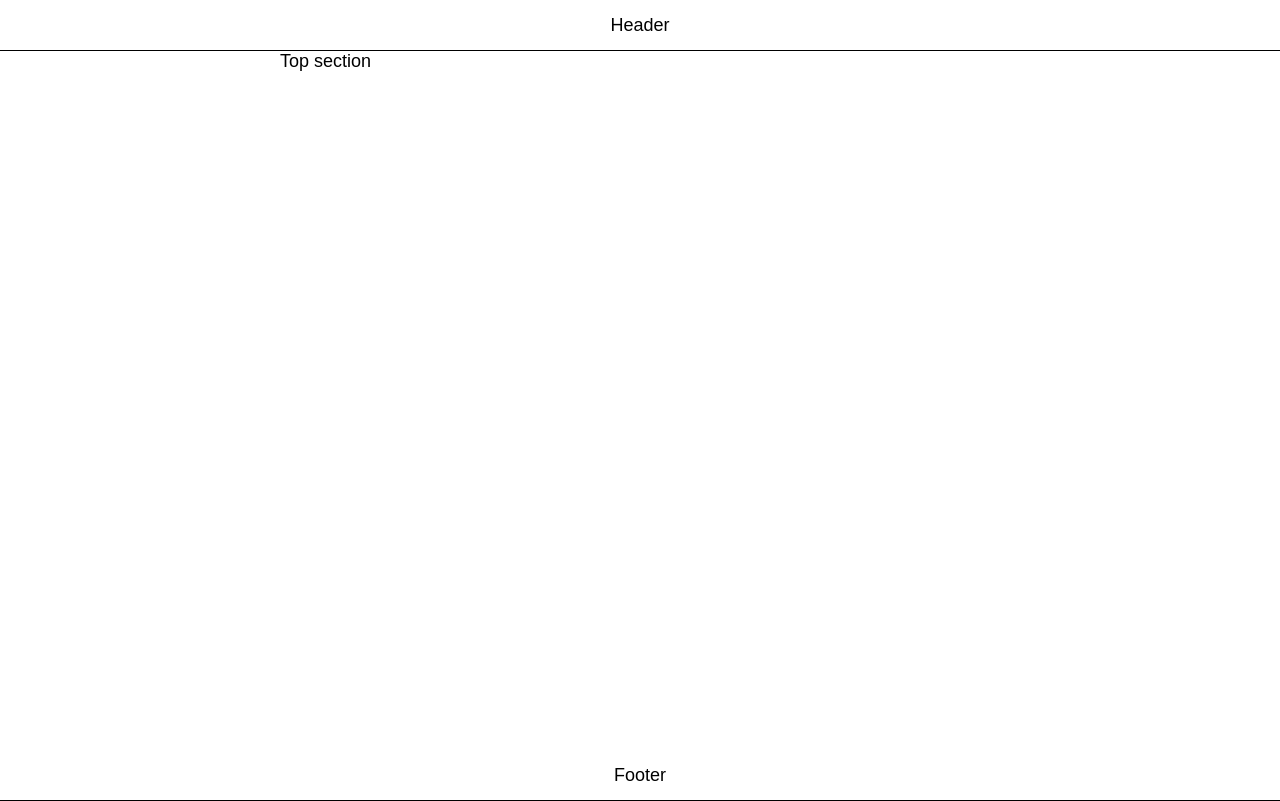
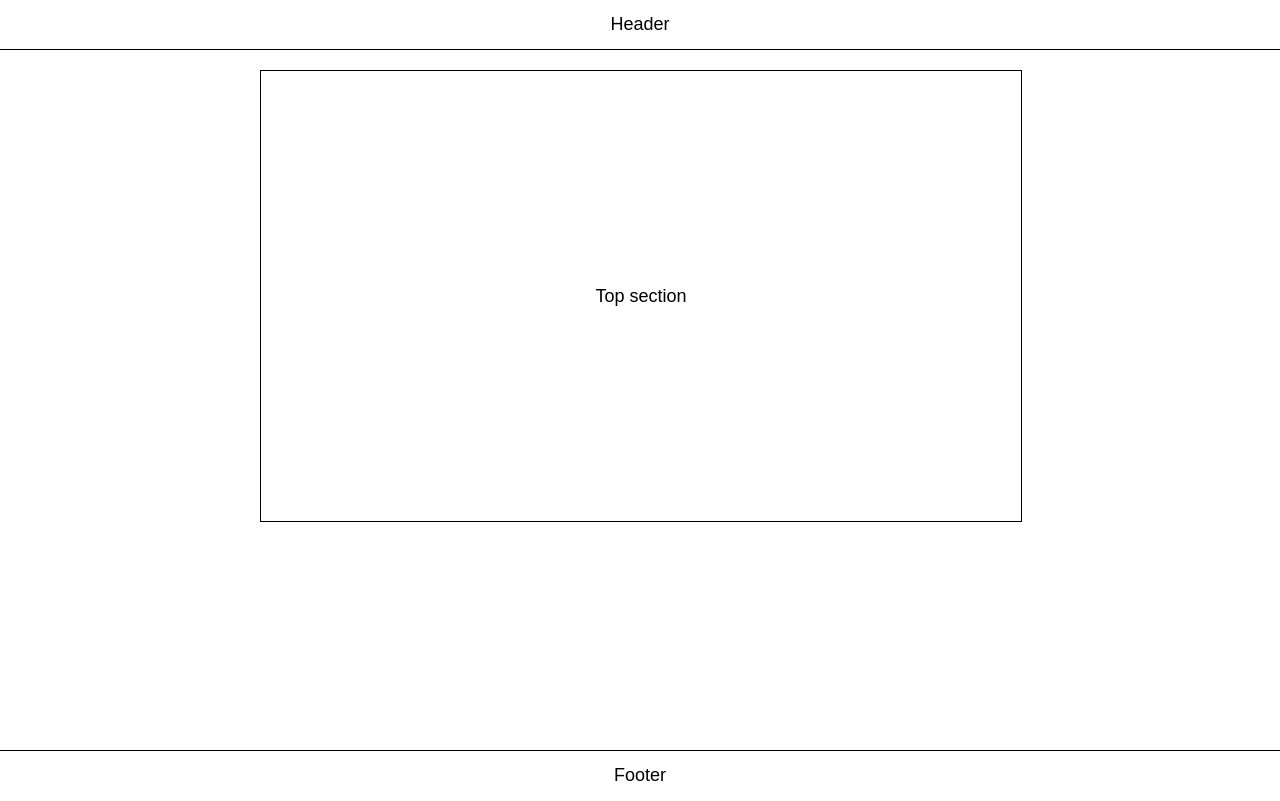
Before and after one commit to ooloo-io/github-flow-yonilurie, a website: page src/index.html in a window 1280 px wide. Drawn offline with nearby package versions, Linux system fonts and the light colour scheme.

Commit message:
Style top section

```diff
--- a/src/styles.css
+++ b/src/styles.css
@@ -4,13 +4,6 @@ body {
 }
 
 .header {
-    height: 50px;
-    display: flex;
-    justify-content: center;
-    align-items: center;
-    border-bottom: 1px solid black;
-}
-.footer {
   height: 49px;
   display: flex;
   justify-content: center;
@@ -18,9 +11,27 @@ body {
   border-bottom: 1px solid black;
 }
 
+.footer {
+  height: 49px;
+  display: flex;
+  justify-content: center;
+  align-items: center;
+  border-top: 1px solid black;
+}
+
 .content {
-    min-height: calc(100vh - 100px);
-    width: 720px;
-    max-width: 100%;
-    margin: auto;
+  min-height: calc(100vh - 140px);
+  width: 760px;
+  max-width: 100%;
+  margin: auto;
+  padding: 20px;
 }
+
+.section {
+  height: 450px;
+  width: 100%;
+  display: flex;
+  justify-content: center;
+  align-items: center;
+  border: 1px solid black;
+}
```
